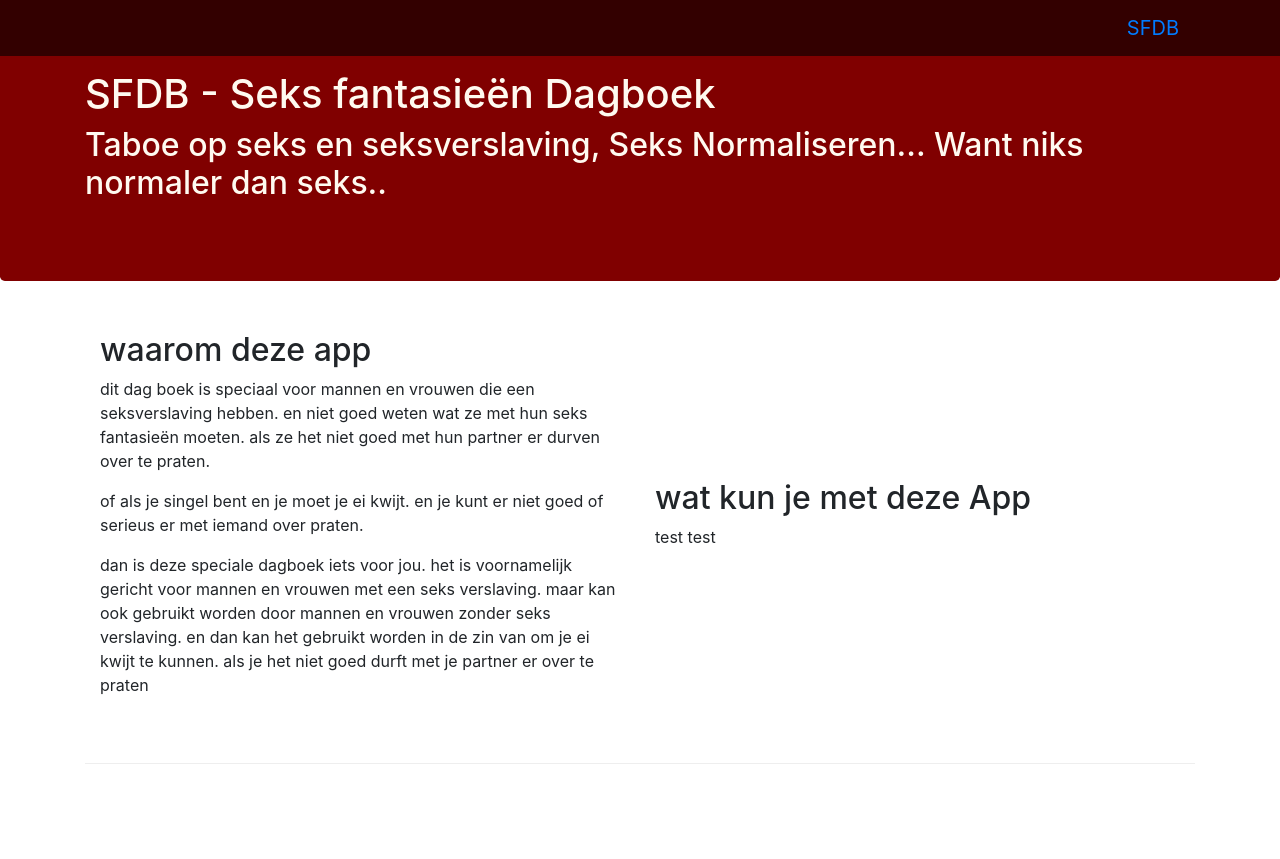
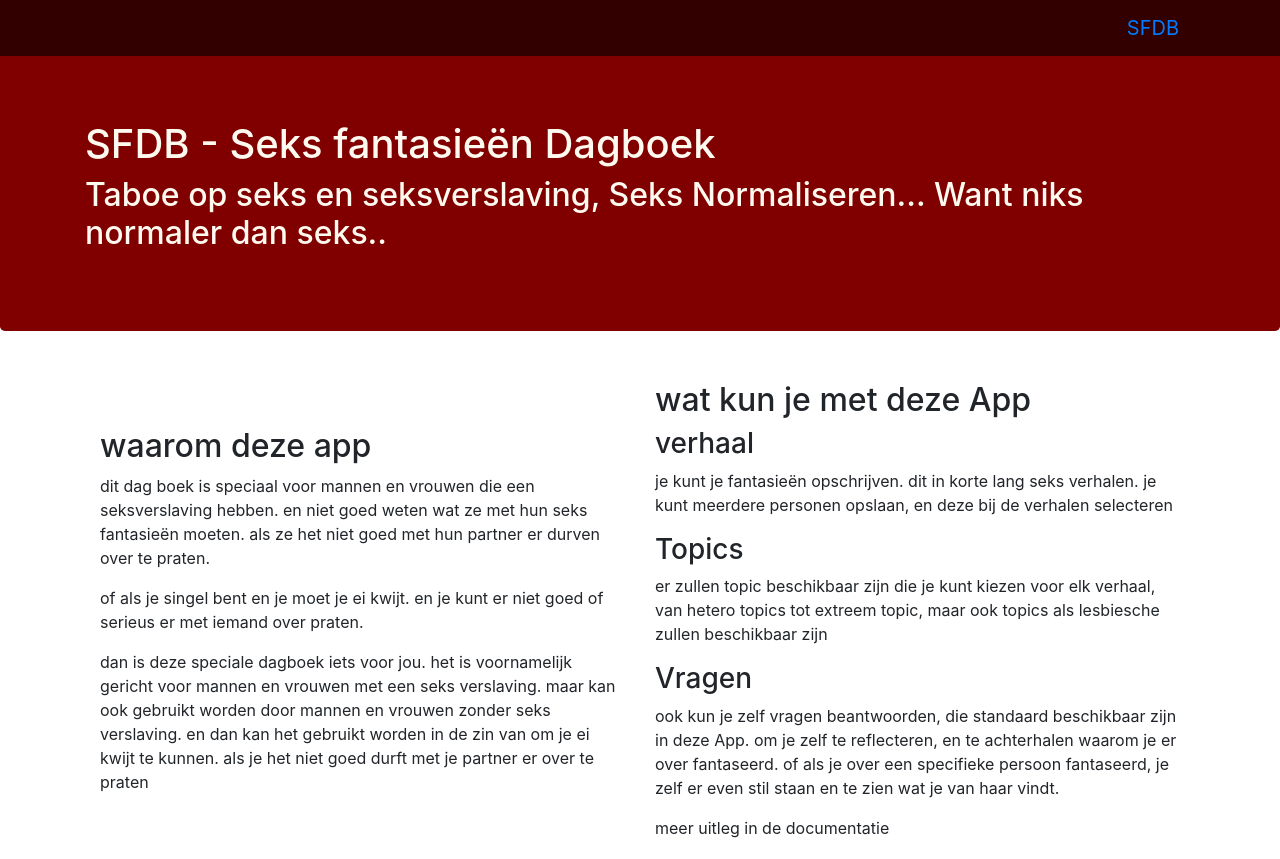
Before and after one commit to maikeld86/SFdb, a website: page index.html in a window 1280 px wide. Shown: the top 859 px of the page. Drawn offline with nearby package versions, Linux system fonts and the light colour scheme.

Commit message:
alfa update 0.0.1

```diff
--- a/css/style.css
+++ b/css/style.css
@@ -37,10 +37,10 @@ address{
     text-align: center;
 }
 
-/*body{*/
-    /*padding: 50px 0 0 0 ;*/
-    /*z-index: 0;*/
-/*}*/
+body{
+    padding: 50px 0 0 0 ;
+    z-index: 0;
+}
 
 .navbar-inverse{
     background-color: #330000;
--- a/index.html
+++ b/index.html
@@ -20,7 +20,7 @@
             <div class="collapse navbar-collapse" id="Navbar">
                 <ul class="navbar-nav">
                     <li class="nav-item active"><a class="nav-link" href="#"><span class="fa fa-home fa-lg"></span> Home</a></li>
-                    <li class="nav-item"><a class="nav-link" href="#"><span class="fa fa-info fa-lg"></span> About </a></li>
+                    <li class="nav-item"><a class="nav-link" href="#"><span class="fa fa-info fa-lg"></span> documentatie </a></li>
                     <li class="nav-item"><a class="nav-link" href="#"><span class="fa fa-address-card fa-lg"></span> Contacteer</a></li>
                     <li class="nav-item  "><a class="nav-link" href="#"><span class="fa fa-address-card fa-lg"></span> Inloggen</a></li>
                     <li class="nav-item  "><a class="nav-link" href="#"><span class="fa fa-address-card fa-lg"></span> registreren</a></li>
@@ -60,9 +60,24 @@
             </div>
             <div class="col-12 col-sm ">
                 <h2>wat kun je met deze App</h2>
+                <h3>verhaal</h3>
                 <p>
-                    test test
+                   je kunt je fantasieën opschrijven.
+                   dit in korte lang seks verhalen.
+                   je kunt meerdere personen opslaan, en deze bij de verhalen selecteren
                 </p>
+                <h3>Topics</h3>
+                <p>
+                    er zullen topic beschikbaar zijn die je kunt kiezen voor elk verhaal,
+                    van hetero topics tot extreem topic, maar ook topics als lesbiesche zullen beschikbaar zijn
+                </p>
+                <h3>Vragen</h3>
+                <p>
+                    ook kun je zelf vragen beantwoorden, die standaard beschikbaar zijn in deze App.
+                    om je zelf te reflecteren, en te achterhalen waarom je er over fantaseerd.
+                    of als je over een specifieke persoon fantaseerd, je zelf er even stil staan en te zien wat je van haar vindt.
+                </p>
+                <p>meer uitleg in de documentatie</p>
             </div>
         </div>
         <div class="row row-content align-items-center">
```
